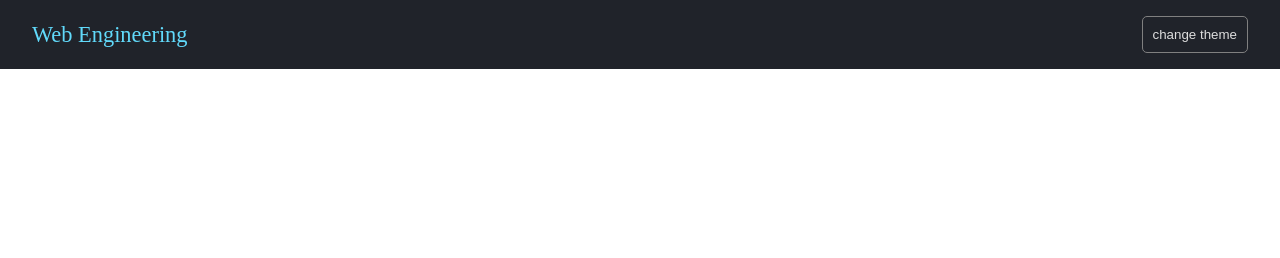
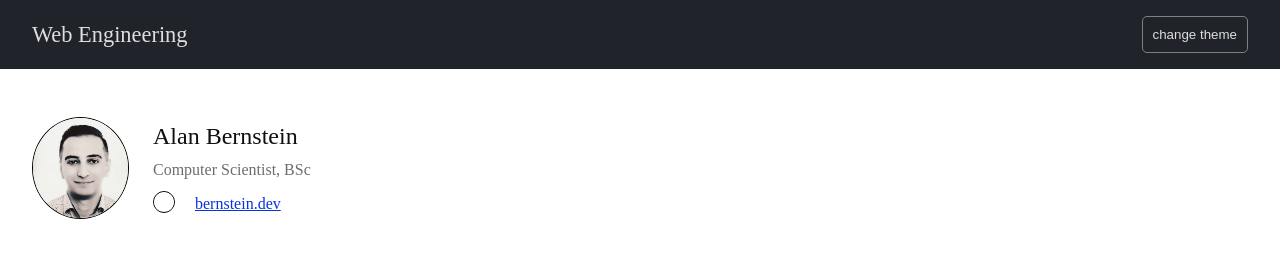
Before and after one commit to Bernstein7z/we, a plain HTML site: page index.html in a window 1280 px wide. Drawn offline with Linux system fonts and the light colour scheme.

Commit message:
add info card

```diff
--- a/index.html
+++ b/index.html
@@ -16,6 +16,29 @@
             <button class="changer">change theme</button>
         </nav>
         <main>
+            <div class="info">
+                <picture>
+                    <source srcset="media/info.webp" type="image/webp">
+                    <img src="media/info.jpg" alt="Alan Bernstein info image">
+                </picture>
+                <div class="desc">
+                    <p class="name">Alan Bernstein</p>
+                    <p class="sub">Computer Scientist, BSc</p>
+                    <p style="margin-right: 20px">
+                        <a href="https://github.com/bernstein7z" target="_blank" rel="noopener noreferrer">
+                            <picture>
+                                <source srcset="media/GitHub-light.png" type="image/png" media="[data-theme=dark]">
+                                <img id="gh-logo" src="media/GitHub-dark.png" alt="Github Mark">
+                            </picture>
+                        </a>
+                    </p>
+                    <p>
+                        <a id="website" href="https://bernstein.dev" target="_blank" rel="noopener noreferrer">
+                            bernstein.dev
+                        </a>
+                    </p>
+                </div>
+            </div>
         </main>
     </body>
 </html>
--- a/scripts/main.js
+++ b/scripts/main.js
@@ -12,4 +12,7 @@ themeChanger.addEventListener('click', event => {
     let theme = document.documentElement.getAttribute('data-theme');
     document.documentElement.setAttribute('data-theme',
         theme === 'dark' ? 'light' : 'dark')
+
+    let img = document.querySelector('#gh-logo');
+    img.src = theme === 'dark' ? 'media/GitHub-light.png' : 'media/GitHub-dark.png';
 })
--- a/styles/main.css
+++ b/styles/main.css
@@ -8,18 +8,25 @@
 :root {
     --body-background: white;
     --nav-background-color: #20232a;
-    --nav-title-color: #61dafb;
+    --nav-title-color: #dedede;
     --nav-p-color: #ffffff;
+    --nav-button-color: #dedede;
     --heading-color: #282c34;
+    --p-color: #101010;
     --sub-p-color: #6d6d6d;
-    --nav-button-color: #dedede;
+    --image-border: 1px solid black;
+    --a-color: #0734de;
 }
 
 [data-theme="dark"] {
     --body-background: #181818;
+    --nav-title-color: #efefef;
     --nav-background-color: #272727;
     --nav-button-color: rgb(180, 136, 245);
+    --p-color: #efefef;
     --sub-p-color: #6d6d6d;
+    --image-border: 1px solid transparent;
+    --a-color: rgb(180, 136, 245);
 }
 
 html {
@@ -34,12 +41,12 @@ nav {
     align-items: center;
 }
 
-nav .heading {
+.heading {
     font-size: 1.4rem;
     color: var(--nav-title-color);;
 }
 
-nav .changer {
+.changer {
     color: var(--nav-button-color);
     background-color: transparent;
     border: 1px solid gray;
@@ -48,7 +55,7 @@ nav .changer {
     transition: all .1s ease-in-out;
 }
 
-nav .changer:hover {
+.changer:hover {
     cursor: pointer;
     transform: scale(1.1);
     color: var(--nav-background-color);
@@ -58,4 +65,52 @@ nav .changer:hover {
 main {
     padding: var(--page-padding);
     height: auto;
+    display: grid;
+    grid-template-columns: repeat(2, 1fr);
 }
+
+.info {
+    margin-top: 2rem;
+    display: flex;
+    flex-flow: row nowrap;
+}
+
+.info picture img {
+    width: 95px;
+    height: 100px;
+    border-radius: 50%;
+    border: var(--image-border);
+}
+
+.desc {
+    display: flex;
+    flex-flow: row wrap;
+    justify-content: flex-start;
+    align-items: center;
+    padding-left: 1.5rem;
+}
+
+.name {
+    flex: 1 0 100%;
+    color: var(--p-color);
+    font-size: 1.5rem;
+}
+
+.sub {
+    flex: 1 0 100%;
+    color: var(--sub-p-color);
+}
+
+.info .desc img {
+    width: 20px;
+    height: 20px;
+
+}
+
+.desc p:not(.name):not(.sub) {
+    color: var(--sub-p-color);
+}
+
+#website {
+    color: var(--a-color);
+}
```
Also changed, not shown: media/GitHub-dark.png (added), media/GitHub-light.png (added), media/info.jpg (added), media/info.webp (added).
